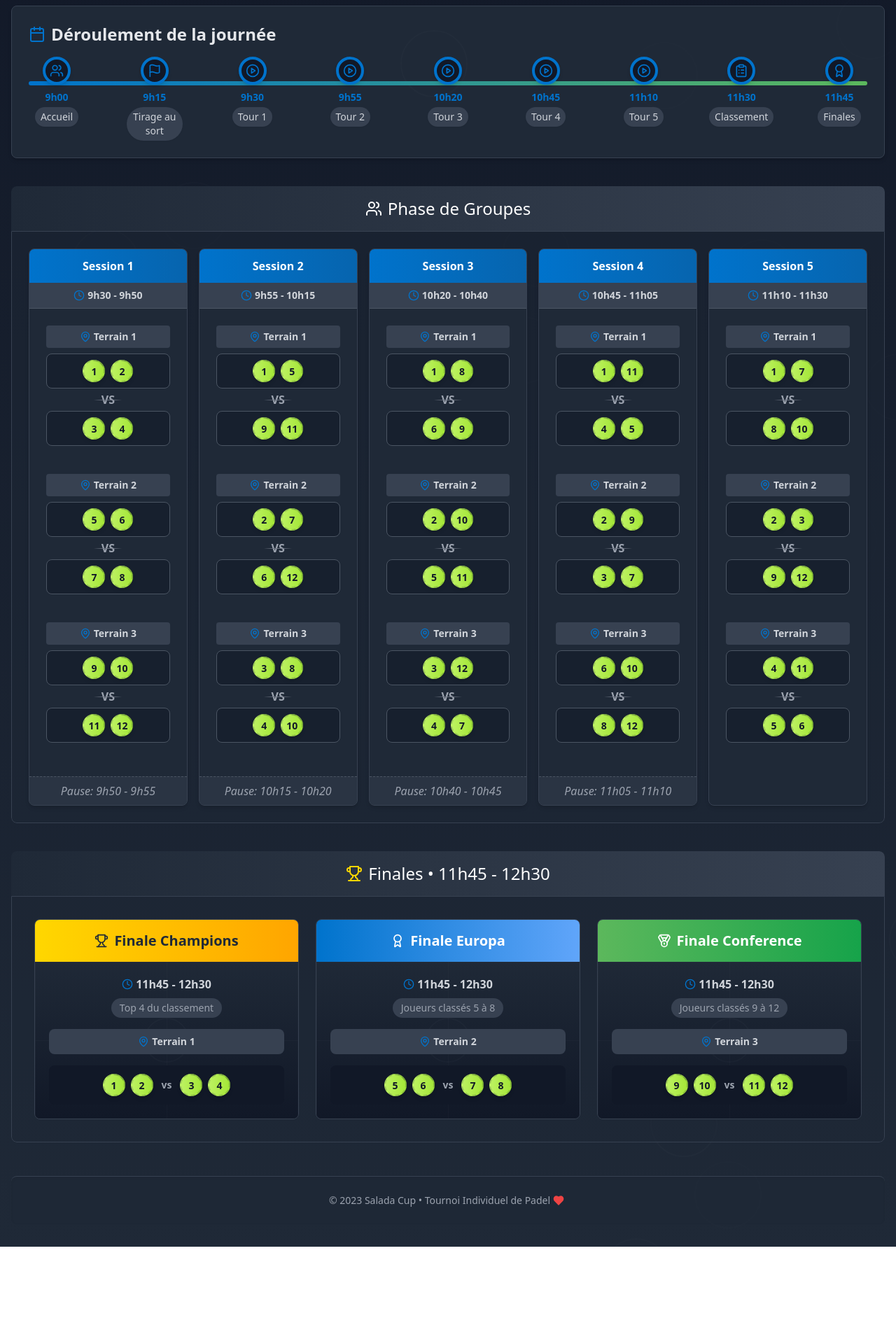
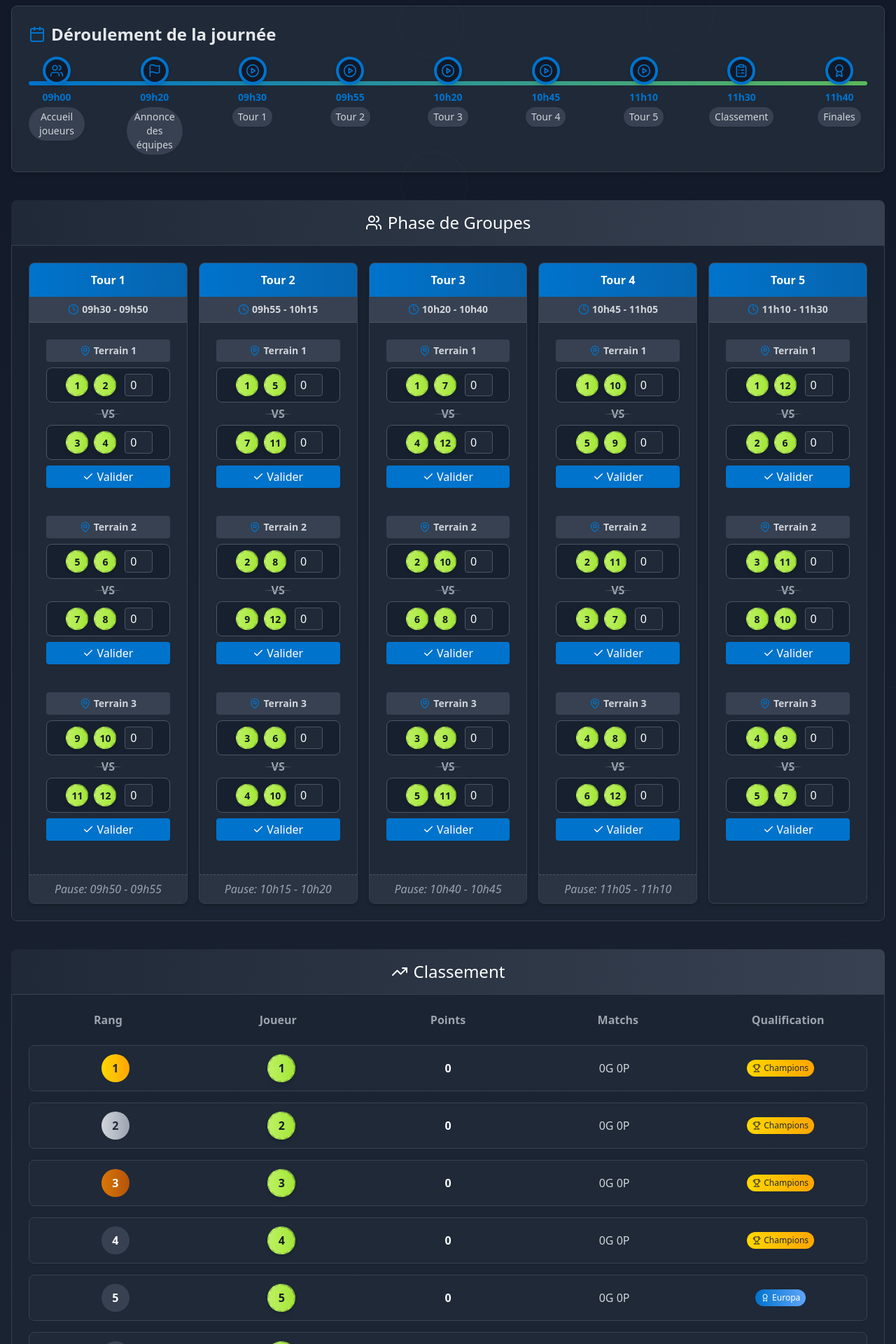
Before and after one commit to JulAius/salada-padeltune, a React (Vite) app: page / in a window 1280 px wide. Shown: the part 220-2140 px from the top of the page at 70% size. Before the commit the page ends 2001 px from the top, so only its background shows below. Built offline with nearby package versions, Linux system fonts and the light colour scheme.

Commit message:
Implement match updates and ranking
Implements new matches and adds ranking functionality with result input.

```diff
--- /dev/null
+++ b/src/components/LeaderboardSection.tsx
@@ -0,0 +1,100 @@
+
+import React, { useState, useEffect } from 'react';
+import { players, updatePlayerRankings } from '../data/tournamentData';
+import { TrendingUp, Trophy, Award, Medal } from 'lucide-react';
+
+const LeaderboardSection: React.FC = () => {
+  const [rankedPlayers, setRankedPlayers] = useState(updatePlayerRankings());
+
+  useEffect(() => {
+    // Update the ranked players when component mounts
+    setRankedPlayers(updatePlayerRankings());
+
+    // Setup an interval to periodically update rankings
+    const interval = setInterval(() => {
+      setRankedPlayers(updatePlayerRankings());
+    }, 5000); // Update every 5 seconds
+
+    return () => clearInterval(interval);
+  }, []);
+
+  const getQualificationBadge = (rank: number) => {
+    if (rank <= 4) {
+      return (
+        <span className="bg-gradient-to-r from-padel-gold to-padel-orange text-gray-800 text-xs px-2 py-1 rounded-full flex items-center">
+          <Trophy className="w-3 h-3 mr-1" />
+          Champions
+        </span>
+      );
+    } else if (rank <= 8) {
+      return (
+        <span className="bg-gradient-to-r from-padel-blue to-blue-400 text-white text-xs px-2 py-1 rounded-full flex items-center">
+          <Award className="w-3 h-3 mr-1" />
+          Europa
+        </span>
+      );
+    } else {
+      return (
+        <span className="bg-gradient-to-r from-padel-green to-green-600 text-white text-xs px-2 py-1 rounded-full flex items-center">
+          <Medal className="w-3 h-3 mr-1" />
+          Conference
+        </span>
+      );
+    }
+  };
+
+  const getRankStyle = (rank: number) => {
+    if (rank === 1) return "bg-gradient-to-r from-padel-gold to-padel-orange text-gray-800";
+    if (rank === 2) return "bg-gradient-to-r from-gray-300 to-gray-400 text-gray-800";
+    if (rank === 3) return "bg-gradient-to-r from-amber-600 to-amber-700 text-white";
+    return "bg-gray-700 text-white";
+  };
+
+  return (
+    <div className="mb-10 transform transition-all duration-500 hover:shadow-xl rounded-lg overflow-hidden">
+      <div className="bg-gradient-to-r from-gray-800 to-gray-700 text-white p-4 text-center text-2xl rounded-t-lg flex items-center justify-center gap-2">
+        <TrendingUp className="h-6 w-6" />
+        <span>Classement</span>
+      </div>
+      <div className="bg-gray-800/50 p-6 rounded-b-lg border border-gray-700">
+        <div className="grid grid-cols-1 md:grid-cols-3 gap-4">
+          {/* Column headers */}
+          <div className="col-span-1 md:col-span-3 grid grid-cols-4 md:grid-cols-5 gap-4 mb-2 text-gray-400 font-bold text-center">
+            <div>Rang</div>
+            <div>Joueur</div>
+            <div>Points</div>
+            <div className="hidden md:block">Matchs</div>
+            <div>Qualification</div>
+          </div>
+
+          {/* Player rows */}
+          {rankedPlayers
+            .sort((a, b) => (a.rank || 999) - (b.rank || 999))
+            .map((player) => (
+              <div key={player.id} className="col-span-1 md:col-span-3 grid grid-cols-4 md:grid-cols-5 gap-4 bg-gray-800 rounded-lg p-3 items-center text-center border border-gray-700 hover:border-padel-blue transition-colors">
+                <div className={`flex justify-center items-center ${getRankStyle(player.rank || 999)} w-10 h-10 rounded-full mx-auto font-bold`}>
+                  {player.rank}
+                </div>
+                <div className="flex justify-center">
+                  <span className="relative inline-block bg-gradient-to-r from-lime-300 to-lime-400 text-gray-900 w-10 h-10 leading-10 text-center rounded-full font-bold shadow-md overflow-hidden">
+                    <span className="absolute inset-0 border-2 border-dashed border-gray-800/20 rounded-full"></span>
+                    <span className="absolute inset-0 border-t-2 border-gray-800/20 rounded-full transform rotate-45"></span>
+                    <span className="relative z-10">{player.tag}</span>
+                  </span>
+                </div>
+                <div className="font-bold text-white">{player.points}</div>
+                <div className="hidden md:block text-gray-300">
+                  {Math.floor(player.points / 3)}G {player.points % 3}P
+                </div>
+                <div className="flex justify-center">
+                  {player.rank ? getQualificationBadge(player.rank) : '—'}
+                </div>
+              </div>
+            ))}
+        </div>
+      </div>
+    </div>
+  );
+};
+
+export default LeaderboardSection;
--- a/src/components/MatchRow.tsx
+++ b/src/components/MatchRow.tsx
@@ -1,14 +1,46 @@
 
-import React from 'react';
+import React, { useState } from 'react';
 import PlayerTag from './PlayerTag';
-import { Match } from '../data/tournamentData';
-import { MapPin } from 'lucide-react';
+import { Match, calculatePoints } from '../data/tournamentData';
+import { MapPin, Check } from 'lucide-react';
+import { toast } from 'sonner';
 
 interface MatchRowProps {
   match: Match;
+  onResultUpdate?: () => void;
 }
 
-const MatchRow: React.FC<MatchRowProps> = ({ match }) => {
+const MatchRow: React.FC<MatchRowProps> = ({ match, onResultUpdate }) => {
+  const [team1Score, setTeam1Score] = useState<number>(match.score?.team1 || 0);
+  const [team2Score, setTeam2Score] = useState<number>(match.score?.team2 || 0);
+  const [submitted, setSubmitted] = useState<boolean>(!!match.score);
+
+  const handleSubmit = () => {
+    if (team1Score === team2Score) {
+      toast.error("Le score ne peut pas être égal pour un match de padel");
+      return;
+    }
+
+    // Update match score
+    match.score = {
+      team1: team1Score,
+      team2: team2Score
+    };
+
+    // Calculate points
+    calculatePoints(match);
+
+    // Update UI
+    setSubmitted(true);
+
+    // Notify parent component
+    if (onResultUpdate) {
+      onResultUpdate();
+    }
+
+    toast.success("Résultat enregistré avec succès!");
+  };
+
   return (
     <div className="mb-6 transition-all duration-300 hover:bg-gray-700/40 p-2 rounded-lg">
       <div className="bg-gray-700 p-1.5 rounded font-bold mb-2 text-center text-gray-300 text-sm flex items-center justify-center">
@@ -19,6 +51,18 @@ const MatchRow: React.FC<MatchRowProps> = ({ match }) => {
         {match.team1.map((player) => (
           <PlayerTag key={player.id} tag={player.tag} />
         ))}
+
+        <div className="ml-2">
+          <input
+            type="number"
+            min="0"
+            max="9"
+            value={team1Score}
+            onChange={(e) => setTeam1Score(parseInt(e.target.value) || 0)}
+            className="w-10 h-8 bg-gray-800 border border-gray-600 rounded text-center text-white"
+            disabled={submitted}
+          />
+        </div>
       </div>
       <div className="text-center font-bold text-gray-400 my-1 relative flex items-center justify-center">
         <span className="absolute h-px w-10 bg-gradient-to-r from-transparent via-gray-500 to-transparent"></span>
@@ -29,7 +73,36 @@ const MatchRow: React.FC<MatchRowProps> = ({ match }) => {
         {match.team2.map((player) => (
           <PlayerTag key={player.id} tag={player.tag} />
         ))}
+
+        <div className="ml-2">
+          <input
+            type="number"
+            min="0"
+            max="9"
+            value={team2Score}
+            onChange={(e) => setTeam2Score(parseInt(e.target.value) || 0)}
+            className="w-10 h-8 bg-gray-800 border border-gray-600 rounded text-center text-white"
+            disabled={submitted}
+          />
+        </div>
       </div>
+
+      {!submitted && (
+        <button
+          onClick={handleSubmit}
+          className="mt-2 w-full bg-padel-blue text-white py-1 px-2 rounded flex items-center justify-center hover:bg-padel-blue/80 transition-colors"
+        >
+          <Check className="w-4 h-4 mr-1" />
+          Valider
+        </button>
+      )}
+
+      {submitted && (
+        <div className="mt-2 w-full bg-green-600/30 text-green-400 py-1 px-2 rounded flex items-center justify-center border border-green-600/50">
+          <Check className="w-4 h-4 mr-1" />
+          Résultat enregistré
+        </div>
+      )}
     </div>
   );
 };
--- a/src/components/PhaseGrid.tsx
+++ b/src/components/PhaseGrid.tsx
@@ -1,10 +1,18 @@
 
-import React from 'react';
+import React, { useState } from 'react';
 import SessionBlock from './SessionBlock';
-import { sessions } from '../data/tournamentData';
+import { sessions, updatePlayerRankings } from '../data/tournamentData';
 import { Users } from 'lucide-react';
 
 const PhaseGrid: React.FC = () => {
+  const [refreshKey, setRefreshKey] = useState(0);
+
+  // Function to trigger refresh of components that use player rankings
+  const handleResultUpdate = () => {
+    updatePlayerRankings();
+    setRefreshKey(prev => prev + 1);
+  };
+
   return (
     <div className="mb-10 transform transition-all duration-500 hover:shadow-xl rounded-lg overflow-hidden">
       <div className="bg-gradient-to-r from-gray-800 to-gray-700 text-white p-4 text-center text-2xl rounded-t-lg flex items-center justify-center gap-2">
@@ -13,7 +21,7 @@ const PhaseGrid: React.FC = () => {
       </div>
       <div className="grid grid-cols-1 md:grid-cols-2 lg:grid-cols-5 gap-4 bg-gray-800/50 p-6 rounded-b-lg border border-gray-700">
         {sessions.map((session) => (
-          <SessionBlock key={session.id} session={session} />
+          <SessionBlock key={session.id} session={session} onResultUpdate={handleResultUpdate} />
         ))}
       </div>
     </div>
--- a/src/components/SessionBlock.tsx
+++ b/src/components/SessionBlock.tsx
@@ -6,9 +6,10 @@ import { Clock } from 'lucide-react';
 
 interface SessionBlockProps {
   session: Session;
+  onResultUpdate?: () => void;
 }
 
-const SessionBlock: React.FC<SessionBlockProps> = ({ session }) => {
+const SessionBlock: React.FC<SessionBlockProps> = ({ session, onResultUpdate }) => {
   return (
     <div className="bg-gray-800 rounded-lg shadow-md overflow-hidden transition-all duration-300 hover:shadow-lg hover:-translate-y-1 transform border border-gray-700">
       <div className="bg-gradient-to-r from-padel-blue to-padel-blue/80 text-white p-3 text-center font-bold">
@@ -20,7 +21,7 @@ const SessionBlock: React.FC<SessionBlockProps> = ({ session }) => {
       </div>
       <div className="p-4">
         {session.matches.map((match, index) => (
-          <MatchRow key={index} match={match} />
+          <MatchRow key={index} match={match} onResultUpdate={onResultUpdate} />
         ))}
       </div>
       {session.pause && (
--- a/src/data/tournamentData.ts
+++ b/src/data/tournamentData.ts
@@ -2,12 +2,18 @@
 export interface Player {
   id: number;
   tag: string;
+  points: number;
+  rank?: number;
 }
 
 export interface Match {
   team1: Player[];
   team2: Player[];
   court: string;
+  score?: {
+    team1: number;
+    team2: number;
+  };
 }
 
 export interface Session {
@@ -30,16 +36,75 @@ export interface Final {
   };
 }
 
+// Initialize players with 0 points
 export const players: Player[] = Array.from({ length: 12 }, (_, i) => ({
   id: i + 1,
   tag: (i + 1).toString(),
+  points: 0,
 }));
 
+// Update player rankings
+export const updatePlayerRankings = () => {
+  // Sort players by points (descending)
+  const sortedPlayers = [...players].sort((a, b) => b.points - a.points);
+
+  // Assign ranks
+  sortedPlayers.forEach((player, index) => {
+    const playerIndex = players.findIndex(p => p.id === player.id);
+    if (playerIndex !== -1) {
+      players[playerIndex].rank = index + 1;
+    }
+  });
+
+  return [...players];
+};
+
+// Calculate points based on match results
+export const calculatePoints = (match: Match) => {
+  if (!match.score) return;
+
+  const team1Win = match.score.team1 > match.score.team2;
+  const pointsWin = 3;
+  const pointsLoss = 1;
+
+  // Award points to players
+  match.team1.forEach(player => {
+    const playerIndex = players.findIndex(p => p.id === player.id);
+    if (playerIndex !== -1) {
+      players[playerIndex].points += team1Win ? pointsWin : pointsLoss;
+    }
+  });
+
+  match.team2.forEach(player => {
+    const playerIndex = players.findIndex(p => p.id === player.id);
+    if (playerIndex !== -1) {
+      players[playerIndex].points += team1Win ? pointsLoss : pointsWin;
+    }
+  });
+
+  // Update rankings
+  updatePlayerRankings();
+};
+
+// Updated timelineSteps based on the image
+export const timelineSteps = [
+  { time: "09h00", label: "Accueil joueurs" },
+  { time: "09h20", label: "Annonce des équipes" },
+  { time: "09h30", label: "Tour 1" },
+  { time: "09h55", label: "Tour 2" },
+  { time: "10h20", label: "Tour 3" },
+  { time: "10h45", label: "Tour 4" },
+  { time: "11h10", label: "Tour 5" },
+  { time: "11h30", label: "Classement" },
+  { time: "11h40", label: "Finales" }
+];
+
+// Updated sessions based on the new match schedule from the image
 export const sessions: Session[] = [
   {
     id: 1,
-    title: "Session 1",
-    time: "9h30 - 9h50",
+    title: "Tour 1",
+    time: "09h30 - 09h50",
     matches: [
       {
         team1: [players[0], players[1]],
@@ -57,25 +122,25 @@ export const sessions: Session[] = [
         court: "Terrain 3"
       }
     ],
-    pause: "Pause: 9h50 - 9h55"
+    pause: "Pause: 09h50 - 09h55"
   },
   {
     id: 2,
-    title: "Session 2",
-    time: "9h55 - 10h15",
+    title: "Tour 2",
+    time: "09h55 - 10h15",
     matches: [
       {
         team1: [players[0], players[4]],
-        team2: [players[8], players[10]],
+        team2: [players[6], players[10]],
         court: "Terrain 1"
       },
       {
-        team1: [players[1], players[6]],
-        team2: [players[5], players[11]],
+        team1: [players[1], players[7]],
+        team2: [players[8], players[11]],
         court: "Terrain 2"
       },
       {
-        team1: [players[2], players[7]],
+        team1: [players[2], players[5]],
         team2: [players[3], players[9]],
         court: "Terrain 3"
       }
@@ -84,22 +149,22 @@ export const sessions: Session[] = [
   },
   {
     id: 3,
-    title: "Session 3",
+    title: "Tour 3",
     time: "10h20 - 10h40",
     matches: [
       {
-        team1: [players[0], players[7]],
-        team2: [players[5], players[8]],
+        team1: [players[0], players[6]],
+        team2: [players[3], players[11]],
         court: "Terrain 1"
       },
       {
         team1: [players[1], players[9]],
-        team2: [players[4], players[10]],
+        team2: [players[5], players[7]],
         court: "Terrain 2"
       },
       {
-        team1: [players[2], players[11]],
-        team2: [players[3], players[6]],
+        team1: [players[2], players[8]],
+        team2: [players[4], players[10]],
         court: "Terrain 3"
       }
     ],
@@ -107,22 +172,22 @@ export const sessions: Session[] = [
   },
   {
     id: 4,
-    title: "Session 4",
+    title: "Tour 4",
     time: "10h45 - 11h05",
     matches: [
       {
-        team1: [players[0], players[10]],
-        team2: [players[3], players[4]],
+        team1: [players[0], players[9]],
+        team2: [players[4], players[8]],
         court: "Terrain 1"
       },
       {
-        team1: [players[1], players[8]],
+        team1: [players[1], players[10]],
         team2: [players[2], players[6]],
         court: "Terrain 2"
       },
       {
-        team1: [players[5], players[9]],
-        team2: [players[7], players[11]],
+        team1: [players[3], players[7]],
+        team2: [players[5], players[11]],
         court: "Terrain 3"
       }
     ],
@@ -130,72 +195,60 @@ export const sessions: Session[] = [
   },
   {
     id: 5,
-    title: "Session 5",
+    title: "Tour 5",
     time: "11h10 - 11h30",
     matches: [
       {
-        team1: [players[0], players[6]],
-        team2: [players[7], players[9]],
+        team1: [players[0], players[11]],
+        team2: [players[1], players[5]],
         court: "Terrain 1"
       },
       {
-        team1: [players[1], players[2]],
-        team2: [players[8], players[11]],
+        team1: [players[2], players[10]],
+        team2: [players[7], players[9]],
         court: "Terrain 2"
       },
       {
-        team1: [players[3], players[10]],
-        team2: [players[4], players[5]],
+        team1: [players[3], players[8]],
+        team2: [players[4], players[6]],
         court: "Terrain 3"
       }
     ]
   }
 ];
 
-export const timelineSteps = [
-  { time: "9h00", label: "Accueil" },
-  { time: "9h15", label: "Tirage au sort" },
-  { time: "9h30", label: "Tour 1" },
-  { time: "9h55", label: "Tour 2" },
-  { time: "10h20", label: "Tour 3" },
-  { time: "10h45", label: "Tour 4" },
-  { time: "11h10", label: "Tour 5" },
-  { time: "11h30", label: "Classement" },
-  { time: "11h45", label: "Finales" }
-];
-
 export const finals: Final[] = [
   {
     type: "champions",
     title: "Finale Champions",
-    time: "11h45 - 12h30",
-    participants: "Top 4 du classement",
+    time: "11h40 - 12h30",
+    participants: "Top 1 à 4",
     court: "Terrain 1",
     players: {
-      team1: [1, 2],
-      team2: [3, 4]
+      team1: [1, 4],
+      team2: [2, 3]
     }
   },
   {
     type: "europa",
     title: "Finale Europa",
-    time: "11h45 - 12h30",
+    time: "11h40 - 12h30",
     participants: "Joueurs classés 5 à 8",
     court: "Terrain 2",
     players: {
-      team1: [5, 6],
-      team2: [7, 8]
+      team1: [5, 8],
+      team2: [6, 7]
     }
   },
   {
     type: "conference",
     title: "Finale Conference",
-    time: "11h45 - 12h30",
+    time: "11h40 - 12h30",
     participants: "Joueurs classés 9 à 12",
     court: "Terrain 3",
     players: {
-      team1: [9, 10],
-      team2: [11, 12]
+      team1: [9, 12],
+      team2: [10, 11]
     }
   }
 ];
--- a/src/pages/Index.tsx
+++ b/src/pages/Index.tsx
@@ -3,6 +3,7 @@ import React from 'react';
 import TournamentHeader from '../components/TournamentHeader';
 import Timeline from '../components/Timeline';
 import PhaseGrid from '../components/PhaseGrid';
+import LeaderboardSection from '../components/LeaderboardSection';
 import FinalsSection from '../components/FinalsSection';
 import Footer from '../components/Footer';
 
@@ -27,6 +28,7 @@ const Index: React.FC = () => {
         <TournamentHeader />
         <Timeline />
         <PhaseGrid />
+        <LeaderboardSection />
         <FinalsSection />
         <Footer />
       </div>
```
